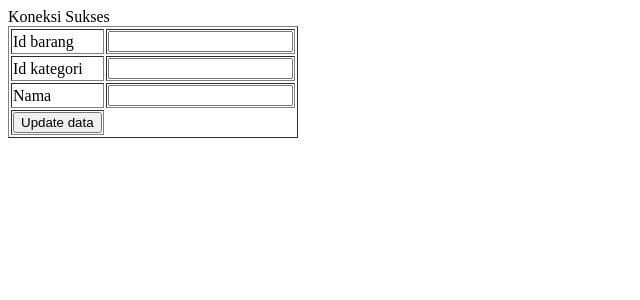
After one commit to Tazus412/phpprogmalam, a PHP site: page /edit_barang.php?id_barang=1 in a window 1280 px wide. The commit adds this page. Shown: the top 300 px of the page, without its empty margins (0-640 px from the left). Run offline with PHP 8.4, Linux system fonts and the light colour scheme; data that the repository does not hold is empty.

Commit message:
Add files via upload

```diff
--- /dev/null
+++ b/edit_barang.php
@@ -0,0 +1,37 @@
+<?php
+include("koneksi.php");
+if(isset($_POST['save'])){
+$query_edit=mysqli_query($koneksi,"update barang set
+	id_barang='".$_POST['id_barang']."',
+	id_kategori='".$_POST['id_kategori']."',
+	nama='".$_POST['nama']."'
+	WHERE id_barang ='".$_POST['id_barang']."'");
+if($query_edit){
+	header("location:view_barang.php");
+}else{
+	echo mysqli_error();
+}
+}
+$tampil=mysqli_query($koneksi,"select * from barang where id_barang='".$_GET['id_barang']."'");
+$hasil_data=mysqli_fetch_array($tampil);
+?>
+<form method="POST">
+<table class="table table-bordered" border="1">
+  <input type="hidden" name="id_barang" value="<?php echo $hasil_data['id_barang'];?>">
+  <tr>
+    <td>Id barang
+	<td><input type="text" name="id_barang"class="form-control" value="<?php echo $hasil_data['id_barang'];?>"></td>
+	</tr>
+	<tr>
+    <td>Id kategori</td>
+		<td><input type="text" name="id_kategori" class="form-control" value="<?php echo $hasil_data['id_kategori'];?>"></td>
+	</tr>
+	<tr>
+    <td>Nama</td>
+		<td><input type="text" name="nama" class="form-control" value="<?php echo $hasil_data['nama'];?>"></td>
+	</tr>
+	<tr>
+		<td><input type="submit" value="Update data" name="save"></td>
+		</tr>
+</table>
+</form>
--- a/view_barang.php
+++ b/view_barang.php
@@ -1,14 +1,16 @@
-
 <?php
 include("koneksi.php");
 $query_view=mysqli_query($koneksi,"select * from barang");
 
 ?>
+</br>
+<a href="input_anggota.php""btn btn-danger"> Tambah Anggota Lagi </a>
 <table class="table table-bordered" border="1">
 	<tr>
 		<td>id_barang</td>
 		<td>id_kategori</td>
 		<td>nama</td>
+		<td colspan="4"> Perubahan </td>
 	</tr>
 <?php
 $no=1;
@@ -17,6 +19,8 @@ while($tampil=mysqli_fetch_array($query_view)){?>
 		<td><?php echo $tampil['id_barang'];?></td>
 		<td><?php echo $tampil['id_kategori'];?></td>
 		<td><?php echo $tampil['nama'];?></td>
+		<td><a href="edit_barang.php?id_barang=<?php echo $tampil['id_barang'];?>"> Edit </a></td>
+		<td><a href="hapus_barang.php?id_barang=<?php echo $tampil['id_barang'];?>"> Hapus </a></td>
 	</tr>
 <?php }?>
 </table>
```
Also changed, not shown: hapus_barang.php (added, +9 -0 lines).
